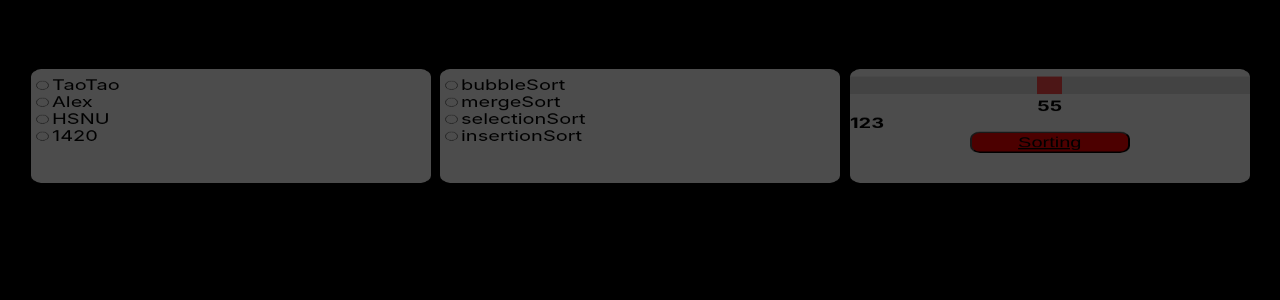
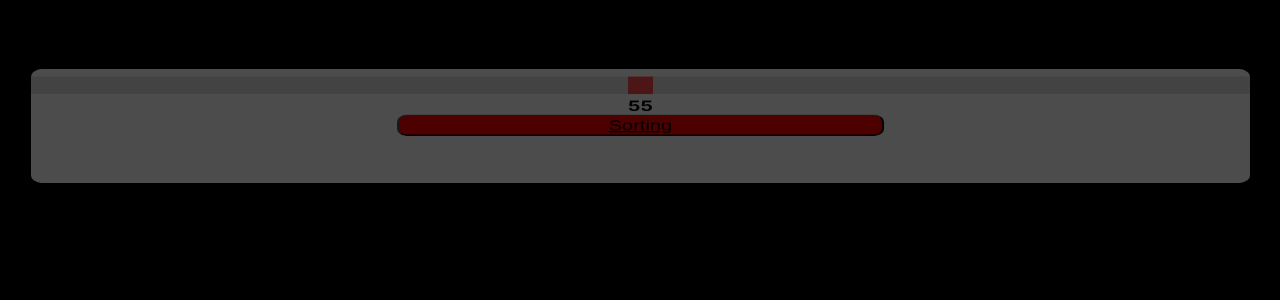
Before and after one commit to yyalexyy/Sorting_Visualizer, a React (Create React App) app in the folder client/: page / in a window 1280 px wide. Shown: the top 300 px of the page. Built offline with nearby package versions, Linux system fonts and the light colour scheme.

Commit message:
enable pass value to sorting screen and remove category and soring options (for now)

```diff
--- a/client/src/components/homeScreen/homeScreen.js
+++ b/client/src/components/homeScreen/homeScreen.js
@@ -1,75 +1,44 @@
 import './homeSreen.css';
-import React, { Component } from 'react';
+import React, { Component,setState } from 'react';
 import { withRouter, NavLink } from 'react-router-dom';
 
-
 class HomeSreen extends Component {
-
-    constructor(props) {
+    constructor(props){
         super(props);
+        this.state = {
+            categoty : '',
+            sortingMethod : '',
+            min : 10 ,
+            max : 100 ,
+            value : 0
+        }
     }
 
 
     showValue(newValue){
+        this.setState({value: parseInt(newValue)});
         document.getElementById('sliderValue').innerHTML=newValue;
     }
-
-
     render(){
         return(
         <div className="HomeScreen" style={{height:"100vh", backgroundColor:"#000"}}>
             <div style={{height:"10px"}}/>
             <form className='cardContainer' name="theForm">
-                <div className='card category'>
-                    <div>
-                        <input type='radio' id='TaoTao' name="category"/>
-                        <lable for='TaoTao'>TaoTao</lable>
-                    </div>
-                    <div>
-                        <input type='radio' id='Alex'name="category"/>
-                        <lable for='Alex'>Alex</lable>
-                    </div>
-                    <div>
-                        <input type='radio' id='HSNU'name="category"/>
-                        <lable for='HSNU'>HSNU</lable>
-                    </div>
-                    <div>
-                        <input type='radio' id='1420'name="category"/>
-                        <lable for='1420'>1420</lable>
-                    </div>
-                </div>
-
-                <div className='card sorting'>
-                    <div>
-                        <input type='radio' id='bubbleSort'name="sorting"/>
-                        <lable for='bubbleSort'>bubbleSort</lable>
-                    </div>
-                    <div>
-                        <input type='radio' id='mergeSort'name="sorting"/>
-                        <lable for='mergeSort'>mergeSort</lable>
-                    </div>
-                    <div>
-                        <input type='radio' id='selectionSort'name="sorting"/>
-                        <lable for='selectionSort'>selectionSort</lable>
-                    </div>
-                    <div>
-                        <input type='radio' id='insertionSort'name="sorting"/>
-                        <lable for='insertionSort'>insertionSort</lable>
-                    </div>
-                </div>
 
                 <div className='card chooseSize'>
                     <input type='range' className="slider" id="slider" name="slider"
-                        min="10" max="100" defaultValue = "55" step="1"
+                        min={this.state.min} max={this.state.max} defaultValue = "55" step="1"
                         onChange = {(e)=>this.showValue(e.target.value)}
                     />
-                    <h1 id="sliderValue" >{55}</h1>
-                    <h1 id="submitValue">{123}</h1>
-
+                    <h1 id="sliderValue" >{(this.state.min+this.state.max)/2}</h1>
                     <button form="theForm"
                         title="Sorting" className="sortingButtom" id="sortingButtom"
                         style={{backgroundColor:'red',borderRadius:'10px'}}>
-                            <NavLink to="/Sorting">Sorting</NavLink>
+                            <NavLink to={{
+                                pathname:'/Sorting',
+                                aboutProps:{min:this.state.min,value:this.state.value}
+                            }}
+                            >Sorting</NavLink>
                     </button>
 
                     <script type="text/javascript">
@@ -82,8 +51,6 @@ class HomeSreen extends Component {
                     </script>
                 </div>
             </form>
-            <div>
-            </div>
         </div>
         )
     }
--- a/client/src/components/sortScreen/sortScreen.js
+++ b/client/src/components/sortScreen/sortScreen.js
@@ -1,6 +1,10 @@
 import React, { Component } from 'react';
 
 class SortSreen extends Component {
+    constructor(props) {
+        super(props);
+        console.log(props.location.aboutProps);
+    }
 
     render(){
         console.log("IN")
```
